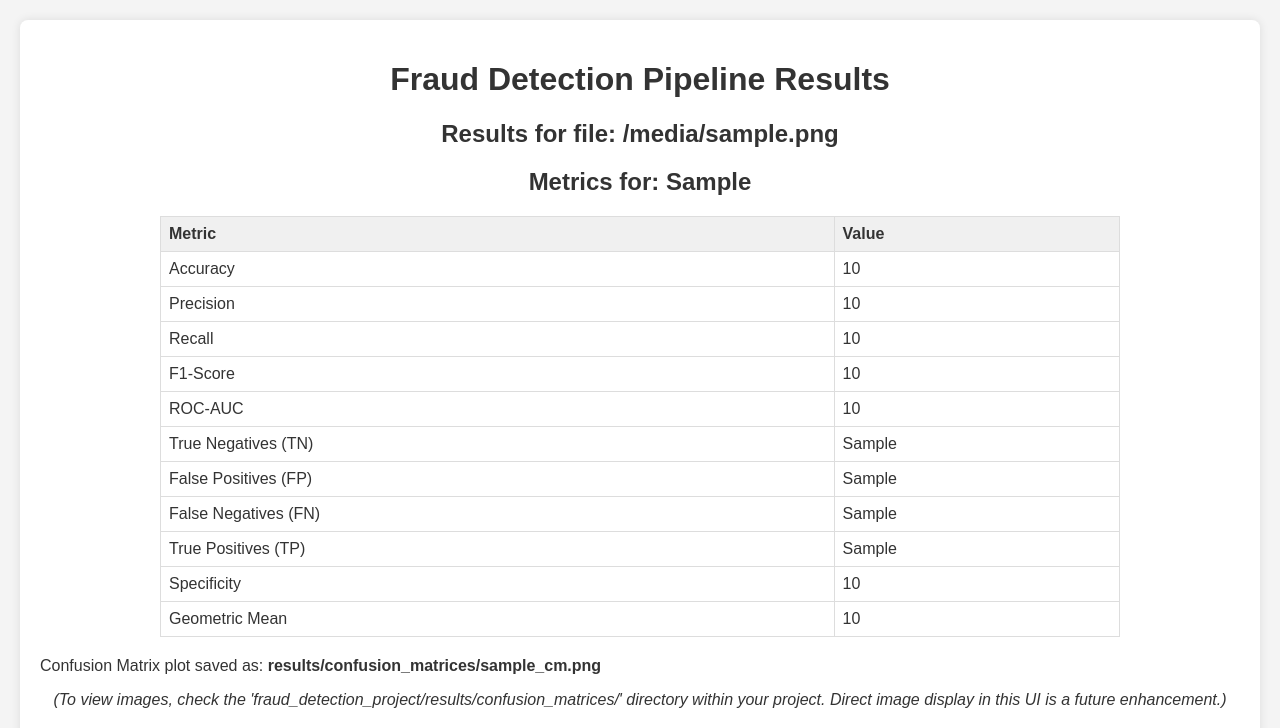
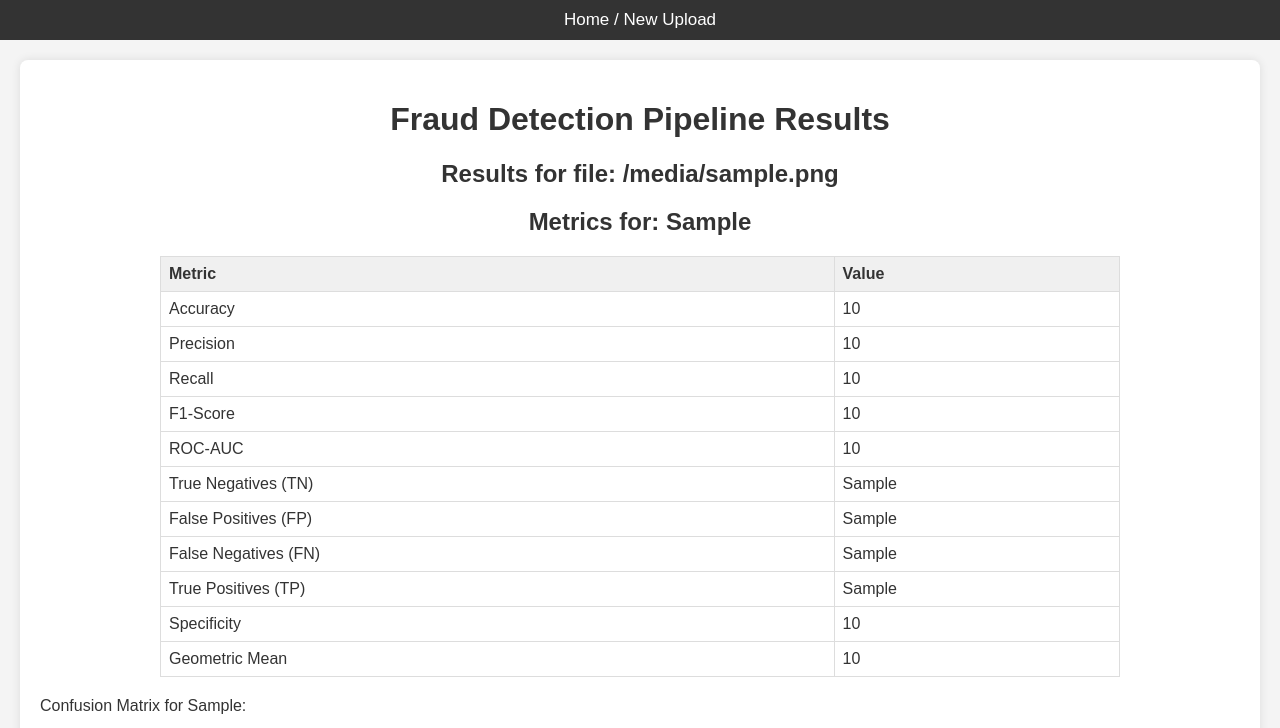
Before and after one commit to ashishdubeyiam/trade, a Flask app: template fraud_detection_ui/templates/results.html in a window 1280 px wide. Shown: the top 728 px of the page. Run offline with Flask 3, Linux system fonts and the light colour scheme; the template is opened without the code that fills it: most values are stand-ins (such as "Sample title", 1, 10 or a date in 2020).

Commit message:
I've made some UI enhancements:
- I added a new route to the application to serve confusion matrix plots.
- I updated the results page to display these confusion matrix images using the new route.
- I added a basic navigation menu to the top of the main pages.

```diff
--- a/fraud_detection_ui/app.py
+++ b/fraud_detection_ui/app.py
@@ -1,4 +1,4 @@
-from flask import Flask, render_template, request, redirect, url_for, flash
+from flask import Flask, render_template, request, redirect, url_for, flash, send_from_directory # Added send_from_directory
 import os
 from werkzeug.utils import secure_filename
 import subprocess
@@ -12,6 +12,11 @@ app = Flask(__name__)
 app.config['UPLOAD_FOLDER'] = UPLOAD_FOLDER
 if not os.path.exists(app.config['UPLOAD_FOLDER']):
     os.makedirs(app.config['UPLOAD_FOLDER'])
+
+# Define root paths for accessing other project directories
+APP_ROOT = os.path.dirname(os.path.abspath(__file__)) # Root of the UI app (fraud_detection_ui/)
+PROJECT_ROOT_DIR = os.path.dirname(APP_ROOT) # Root of the entire repository (parent of fraud_detection_ui/ and fraud_detection_project/)
+CONFUSION_MATRICES_DIR = os.path.abspath(os.path.join(PROJECT_ROOT_DIR, 'fraud_detection_project', 'results', 'confusion_matrices'))
 
 app.secret_key = 'super secret key'
 
@@ -158,5 +163,24 @@ def upload_file():
 
     return redirect(url_for('index'))
 
+@app.route('/generated_images/<path:filename>')
+def serve_generated_image(filename):
+    # Ensure the directory exists to prevent errors if it's somehow missing
+    if not os.path.isdir(CONFUSION_MATRICES_DIR):
+        print(f"ERROR: Confusion matrices directory not found: {CONFUSION_MATRICES_DIR}") # Using print for server log
+        return "Image directory not found.", 404
+
+    # Basic security: ensure filename is just a filename, not a path traversal attempt
+    if '..' in filename or filename.startswith('/'):
+        print(f"WARNING: Potentially unsafe filename requested: {filename}") # Using print for server log
+        return "Invalid filename.", 400
+
+    print(f"INFO: Attempting to serve image: {filename} from {CONFUSION_MATRICES_DIR}") # Using print for server log
+    try:
+        return send_from_directory(CONFUSION_MATRICES_DIR, filename)
+    except FileNotFoundError:
+        print(f"ERROR: Image not found: {filename} in {CONFUSION_MATRICES_DIR}") # Using print for server log
+        return "Image not found.", 404
+
 if __name__ == '__main__':
     app.run(debug=True)
--- a/fraud_detection_ui/templates/results.html
+++ b/fraud_detection_ui/templates/results.html
@@ -5,8 +5,11 @@
     <meta name="viewport" content="width=device-width, initial-scale=1.0">
     <title>Fraud Detection Results</title>
     <style>
-        body { font-family: Arial, sans-serif; margin: 20px; background-color: #f4f4f4; color: #333; }
-        .container { background-color: #fff; padding: 20px; border-radius: 8px; box-shadow: 0 0 10px rgba(0,0,0,0.1); }
+        body { font-family: Arial, sans-serif; margin: 0; background-color: #f4f4f4; color: #333; } /* Removed margin:20px for nav menu */
+        .nav-menu { background-color: #333; overflow: hidden; padding: 10px 0; text-align: center; width: 100%; }
+        .nav-menu a { color: white; padding: 14px 20px; text-decoration: none; font-size: 17px; }
+        .nav-menu a:hover { background-color: #ddd; color: black; }
+        .container { background-color: #fff; padding: 20px; border-radius: 8px; box-shadow: 0 0 10px rgba(0,0,0,0.1); margin: 20px; /* Added margin back here */ }
         h1, h2 { color: #333; text-align: center; }
         table { width: 80%; margin: 20px auto; border-collapse: collapse; }
         th, td { border: 1px solid #ddd; padding: 8px; text-align: left; }
@@ -20,6 +23,11 @@
     </style>
 </head>
 <body>
+    <div class="nav-menu">
+        <a href="{{ url_for('index') }}">Home / New Upload</a>
+        <!-- Add other links here in the future if needed -->
+    </div>
+
     <div class="container">
         <h1>Fraud Detection Pipeline Results</h1>
 
@@ -34,10 +42,9 @@
             </div>
         {% elif metrics_data %}
             <h2 style="text-align:center;">Results for file: {{ filename }}</h2>
-            {% for model_key, metrics in metrics_data.items() %}
+            {% for model_key_from_json, metrics in metrics_data.items() %} {# Renamed model_name to model_key_from_json for clarity #}
             <div class="metrics-section">
-                <!-- Displaying the model key from JSON, which might include experiment type -->
-                <h2>Metrics for: {{ model_key }}</h2>
+                <h2>Metrics for: {{ model_key_from_json }}</h2>
                 <table>
                     <tr><th>Metric</th><th>Value</th></tr>
                     <tr><td>Accuracy</td><td>{{ metrics.accuracy | round(4) if metrics.accuracy is not none else 'N/A' }}</td></tr>
@@ -53,13 +60,26 @@
                     <tr><td>Geometric Mean</td><td>{{ metrics.geometric_mean | round(4) if metrics.geometric_mean is not none else 'N/A' }}</td></tr>
                 </table>
 
-                <!-- Constructing image name based on the model_key from JSON -->
-                {% set model_name_part = model_key.split('_all_features')[0] if '_all_features' in model_key else model_key %}
-                {% set cm_image_filename = model_name_part.lower().replace(' ', '_') + '_cm.png' %}
-                {% set cm_image_path_display = 'results/confusion_matrices/' + cm_image_filename %}
+                {# Logic to derive base model name for image filename #}
+                {% set parts = model_key_from_json.split('_') %}
+                {% set base_model_name_for_img = parts[0] %} {# Default to first part, e.g. "Logistic" from "Logistic Regression_..." #}
+                {% if "Random Forest" in model_key_from_json %}
+                    {% set base_model_name_for_img = "Random Forest" %}
+                {% elif "Logistic Regression" in model_key_from_json %}
+                    {% set base_model_name_for_img = "Logistic Regression" %}
+                {% elif "Decision Tree" in model_key_from_json %}
+                    {% set base_model_name_for_img = "Decision Tree" %}
+                {% elif "ANN" in model_key_from_json %}
+                    {% set base_model_name_for_img = "ANN" %}
+                {% endif %}
+                {# This assumes model names in keys are like "Logistic Regression_all_features", "Random Forest_all_features" etc. #}
+                {# The plot filenames are "logistic_regression_cm.png", "random_forest_cm.png" #}
 
-                <p>Confusion Matrix plot saved as: <strong>{{ cm_image_path_display }}</strong></p>
-                <p style="text-align:center; font-style:italic;">(To view images, check the 'fraud_detection_project/results/confusion_matrices/' directory within your project. Direct image display in this UI is a future enhancement.)</p>
+                {% set cm_image_filename = base_model_name_for_img.lower().replace(' ', '_') + '_cm.png' %}
+
+                <p>Confusion Matrix for {{ base_model_name_for_img }}:</p>
+                <img src="{{ url_for('serve_generated_image', filename=cm_image_filename) }}" alt="Confusion Matrix for {{ base_model_name_for_img }}" class="cm-image" style="border:1px solid #ddd; max-width:500px; display:block; margin:10px auto;">
+                <p style="text-align:center; font-style:italic;">If image is not displayed, check server logs and ensure file '{{ cm_image_filename }}' exists in 'fraud_detection_project/results/confusion_matrices/'.</p>
             </div>
             {% endfor %}
         {% else %}
```
Also changed, not shown: fraud_detection_ui/templates/index.html (+10 -2 lines).
